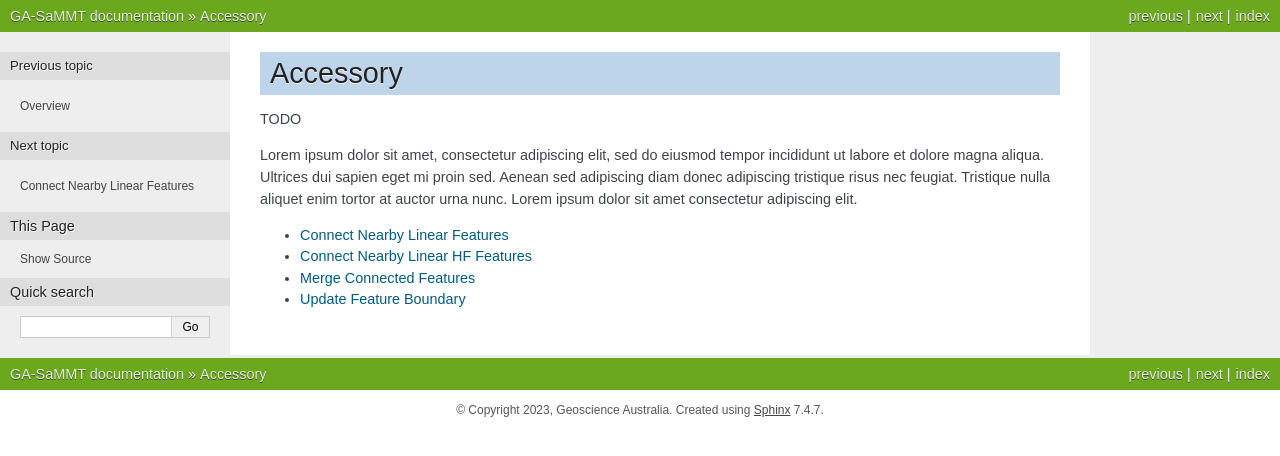
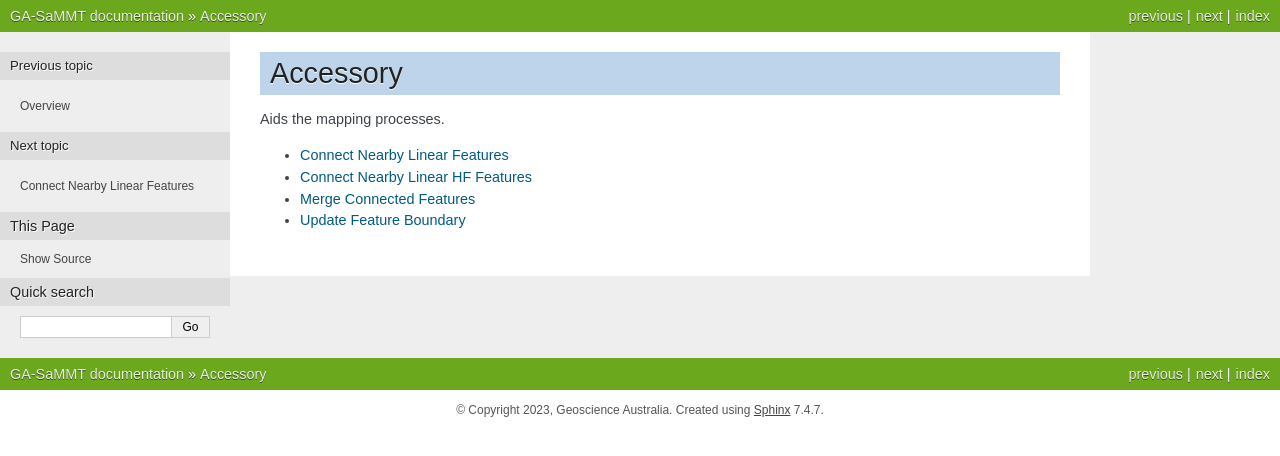
Before and after one commit to GeoscienceAustralia/GA-SaMMT, a Sphinx documentation site: the page built from docs/source/accessory.rst, in a window 1280 px wide. Shown: the top 456 px of the page. Built offline with Sphinx 7.4.7, drawn with Linux system fonts in a browser that asks for light colours.

```diff
--- a/docs/source/accessory.rst
+++ b/docs/source/accessory.rst
@@ -2,10 +2,7 @@ Accessory
 =========
 
 
-TODO
-
-Lorem ipsum dolor sit amet, consectetur adipiscing elit, sed do eiusmod tempor incididunt ut labore et dolore magna aliqua. Ultrices dui sapien eget mi proin sed. Aenean sed adipiscing diam donec adipiscing tristique risus nec feugiat. Tristique nulla aliquet enim tortor at auctor urna nunc. Lorem ipsum dolor sit amet consectetur adipiscing elit.
-
+Aids the mapping processes.
 
 .. toctree::
     :maxdepth: 4
```
Also changed, not shown: README.md (+2 -0 lines).
